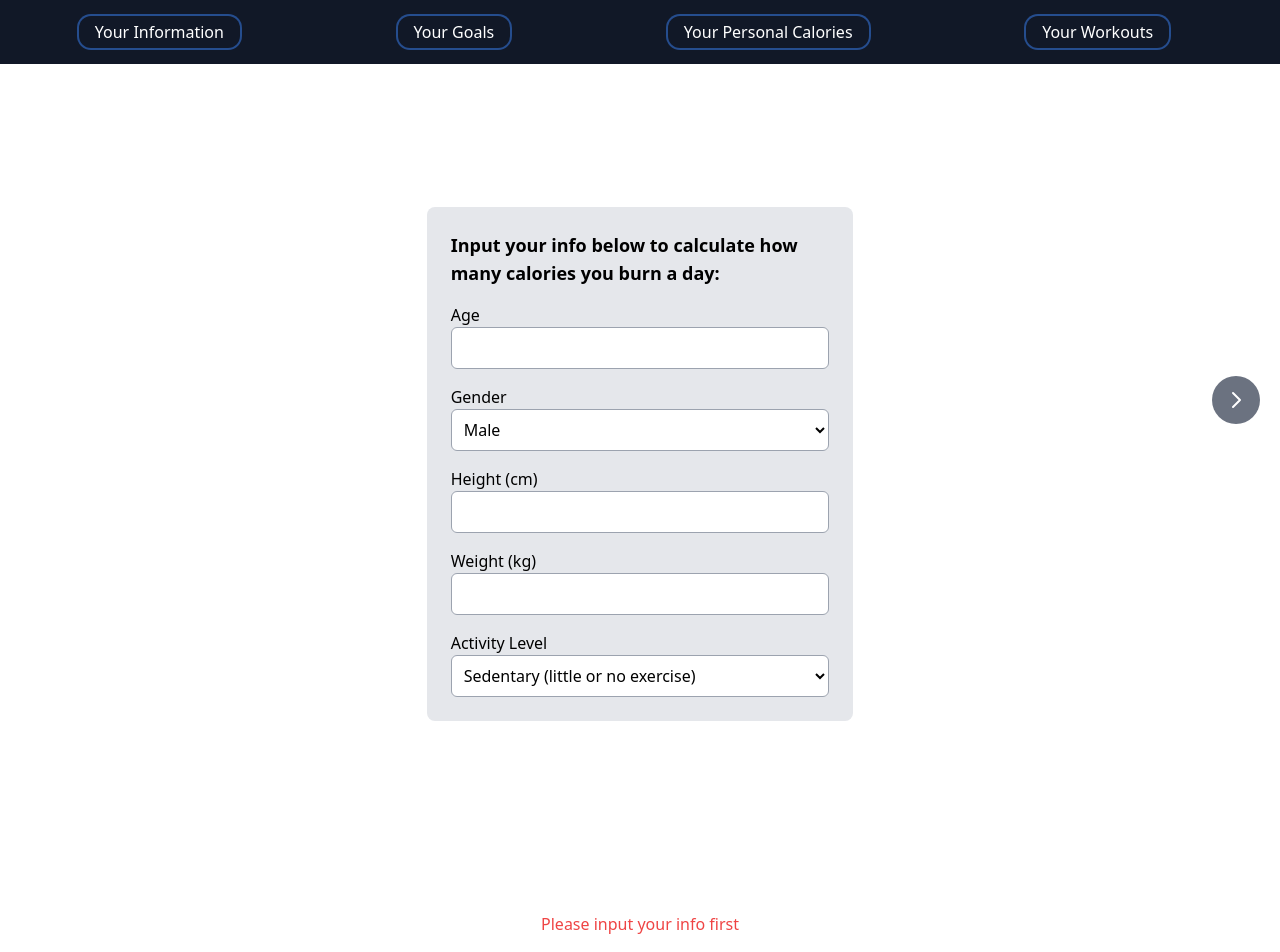
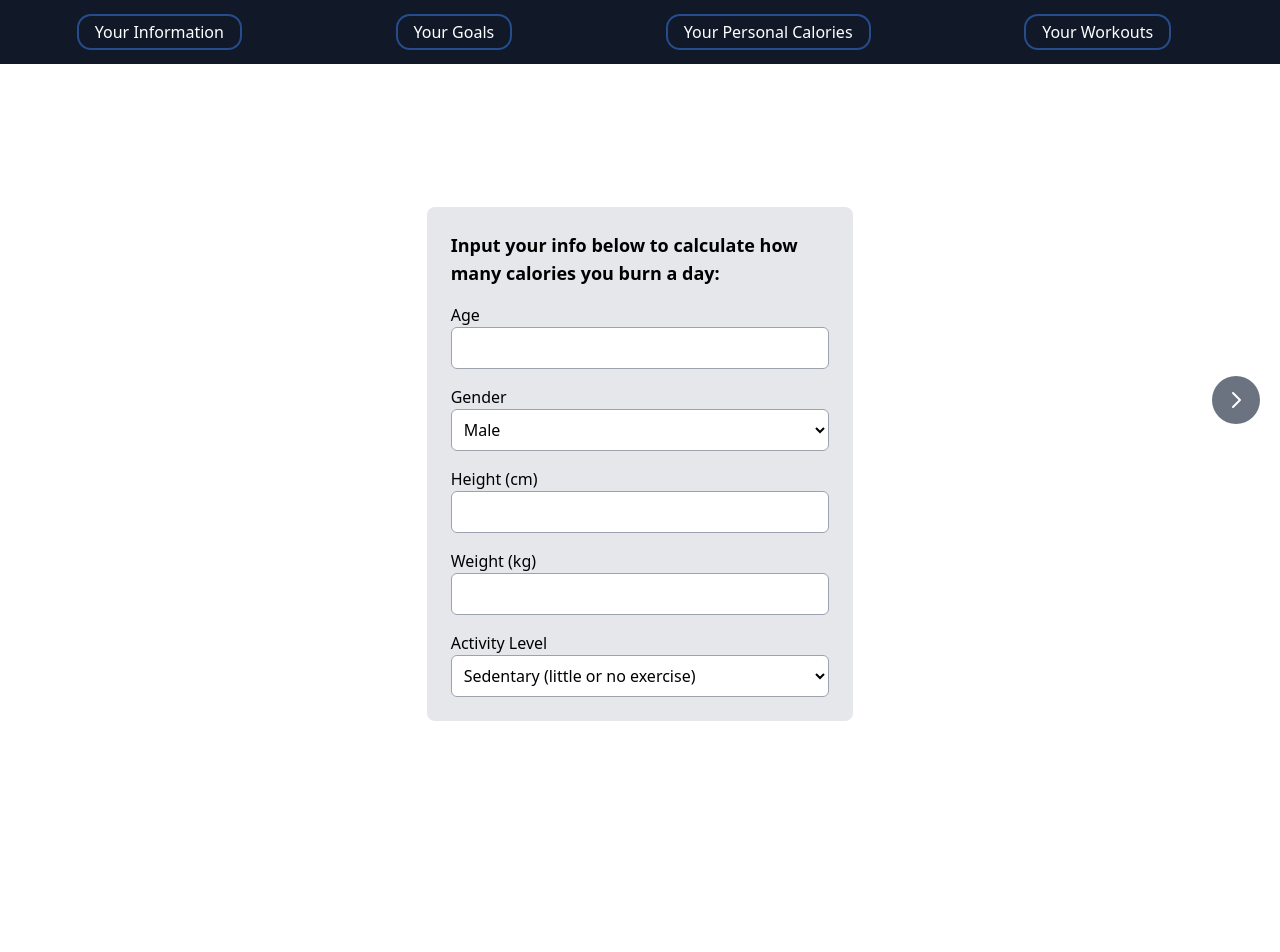
Before and after one commit to Czar123-kali/FitnessApp, a React (Create React App) app: page / in a window 1280 px wide. Shown: the top 952 px of the page. After the commit the page ends 912 px from the top, so only its background shows below. Built offline with nearby package versions, Linux system fonts and the light colour scheme.

Commit message:
removed default error msg

```diff
--- a/src/components/UserInfo.js
+++ b/src/components/UserInfo.js
@@ -205,11 +205,9 @@ const UserInfo = ({
                 <h2></h2>
               </h2>
             </div>
-          ) : showTDEE ? (
-            <div className='mt-6'>
-              <h2 className='text-red-500'>Please input your info first</h2>
-            </div>
-          ) : null}
+          ) : (
+            showTDEE
+          )}
         </div>
       </div>
     </div>
```
